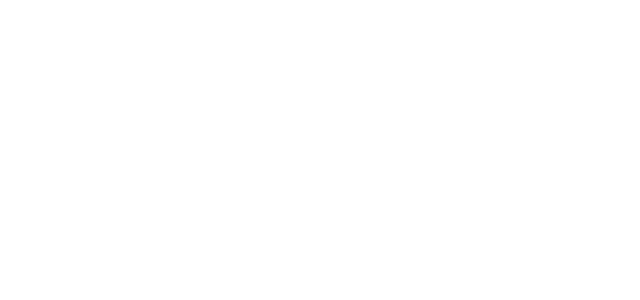
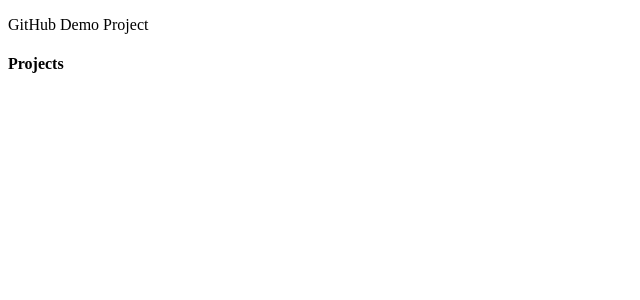
Before and after one commit to moniquestigter/GitList, a React app: page /1/projects in a window 1280 px wide. Shown: the top 300 px of the page, without its empty margins (0-640 px from the left). Built offline with nearby package versions, Linux system fonts and the light colour scheme; no server answers; the HTML template or start-up script is replaced by a standard one.

Commit message:
sem4-lunes, listProjects

```diff
--- a/package.json
+++ b/package.json
@@ -32,9 +32,11 @@
     "webpack-dev-server": "^3.1.9"
   },
   "dependencies": {
+    "axios": "^0.18.0",
     "prop-types": "^15.6.2",
     "react-responsive": "^5.0.0",
     "react-router": "^4.3.1",
-    "react-router-dom": "^4.3.1"
+    "react-router-dom": "^4.3.1",
+    "yarn": "^1.10.1"
   }
 }
--- a/src/App.js
+++ b/src/App.js
@@ -2,17 +2,29 @@ import React from 'react';
 import ReactDOM from 'react-dom';
 import Search from './Search'; // Importamos componente Search
 import { BrowserRouter, Route } from 'react-router-dom';
+import ListProjects from './ListProjects';
 
 const App = () => {
   return (
     <BrowserRouter>
-      <Route exact path='/' render={({ history }) => (
+    <div>
+      <Route
+      exact
+      path='/'
+      render={({ history }) => (
         <Search
           onSubmitUsername={(username) => {
             history.push(`/${username}/projects`)
           }}
         />
       )} />
+      <Route
+      exact
+      path="/:username/projects"
+      component={ListProjects}
+      />
+    </div>
+
     </BrowserRouter>
   );
 };
--- a/src/Header.js
+++ b/src/Header.js
@@ -1,3 +1,4 @@
+//componente funcional
 import React from 'react';
 
 const Header = () => {
--- /dev/null
+++ b/src/ListProjects.js
@@ -0,0 +1,44 @@
+import React, {Component} from 'react';
+import Header from './Header';
+import axios from 'axios';
+import PropTypes from 'prop-types';
+
+class ListProjects extends Component { //herencia
+    constructor(props) {
+        super(props);
+        this.state = { projects: [] };
+    }
+
+    componentDidMount(){ //llamados al backend
+        //eslint-disable-next-line
+        console.log(this.props);
+        const { match: {params} } = this.props;
+        axios.get(`https://api.github.com/users/${params.username}/repos`)
+        .then(projects => this.setState(() => ({ //despues de que se conecto al servidor, obtenemos los datos
+            projects: projects.data //projects.data es un array, esto es de axios
+        }))
+        ).catch(err => console.log(err.message)); //eslint-disable-line
+    }
+
+    render(){
+        return (
+            <div>
+                <Header />
+                <div className="container list">
+                    <section className="eight offset-by-two columns">
+                        <h4>
+                            Projects
+
+                        </h4>
+                    </section>
+                </div>
+            </div>
+        )
+    }
+}
+
+ListProjects.propTypes = {
+    match: PropTypes.object.isRequired
+}
+
+export default ListProjects;
```
Also changed, not shown: 2 other files (tests, documents, lock files or other folders).
